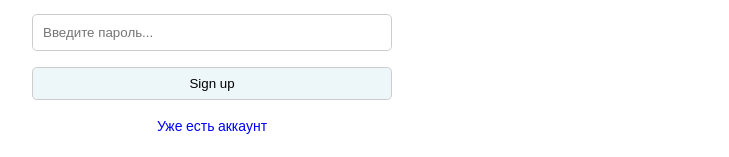
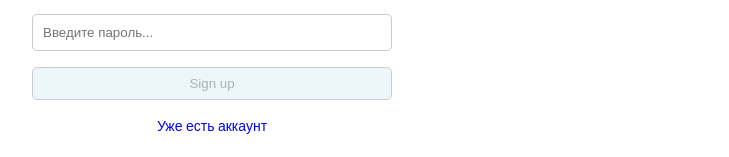
Before and after one commit to ElkaMaclaud/Blog, a React (Create React App) app in the folder client/: page /registration in a window 1280 px wide. Shown: the part 326-483 px from the top of the page, without its empty margins (428-1157 px from the left). Built offline with nearby package versions, Linux system fonts and the light colour scheme.

Commit message:
added disable button

```diff
--- a/client/src/components/RegistrationForm/RegistrationForm.tsx
+++ b/client/src/components/RegistrationForm/RegistrationForm.tsx
@@ -21,12 +21,15 @@ const RegistrationForm: FC<{ action: string }> = ({ action }) => {
   const { success, user, transition } = useAppSelector((state) => state.page);
   const dispatch = useAppDispatch();
   const navigate = useNavigate();
-  const [formData, setFormData] = useState({ email: user.email, password: user.password });
+  const [formData, setFormData] = useState({
+    email: user.email,
+    password: user.password,
+  });
   const handleClick = (event: any) => {
     event.preventDefault();
     const actionFunction = actionCreators[action];
     if (actionFunction) {
-      dispatch(actionFunction({ ...formData}));
+      dispatch(actionFunction({ ...formData }));
       dispatch(SET_USER_DATA({ ...formData }));
     }
   };
@@ -47,7 +50,10 @@ const RegistrationForm: FC<{ action: string }> = ({ action }) => {
           value={formData.email}
           name="email"
           onChange={(event) =>
-            setFormData((user) => ({ ...user, email: event.target.value.trim() }))
+            setFormData((user) => ({
+              ...user,
+              email: event.target.value.trim(),
+            }))
           }
           type="text"
           placeholder="Введите email..."
@@ -56,12 +62,18 @@ const RegistrationForm: FC<{ action: string }> = ({ action }) => {
           value={formData.password}
           name="password"
           onChange={(event) =>
-            setFormData((user) => ({ ...user, password: event.target.value.trim() }))
+            setFormData((user) => ({
+              ...user,
+              password: event.target.value.trim(),
+            }))
           }
           type="password"
           placeholder="Введите пароль..."
         />
-        <button className={classes.registration__btn}>
+        <button
+          className={classes.registration__btn}
+          disabled={!formData.email || !formData.password}
+        >
           {action === "REGISTR_USER" ? "Sign up" : "Sign in"}
         </button>
       </form>
--- a/client/src/components/RegistrationForm/style/RegistrationForm.module.css
+++ b/client/src/components/RegistrationForm/style/RegistrationForm.module.css
@@ -29,6 +29,10 @@ button {
 button:hover {
 	background-color: #D6EDEE;
 }
+button:disabled:hover {
+  background-color: #EDF7FA;
+  cursor:default;
+}
 a {
 	text-align: center;
 	text-decoration: none;
```
